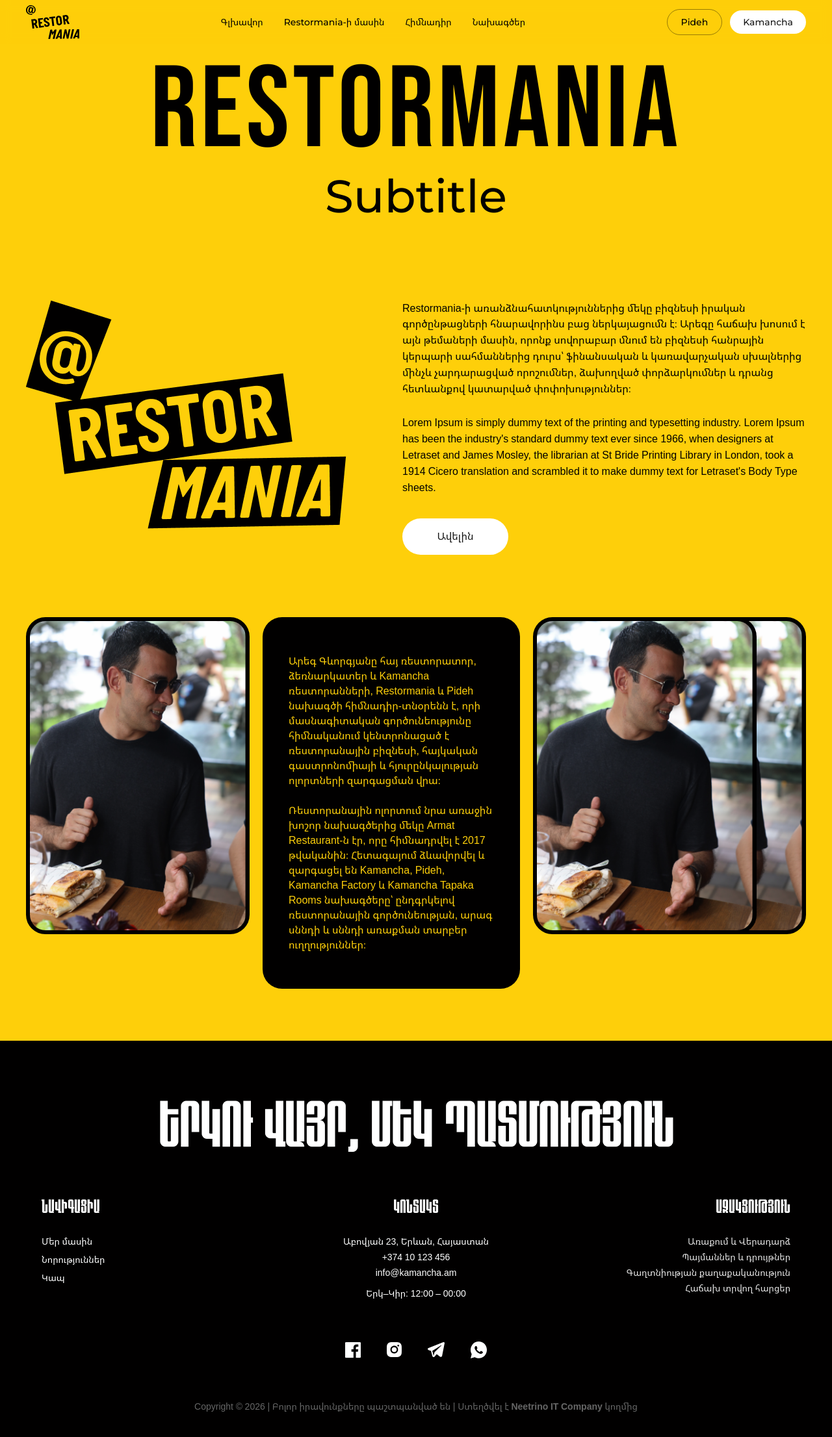
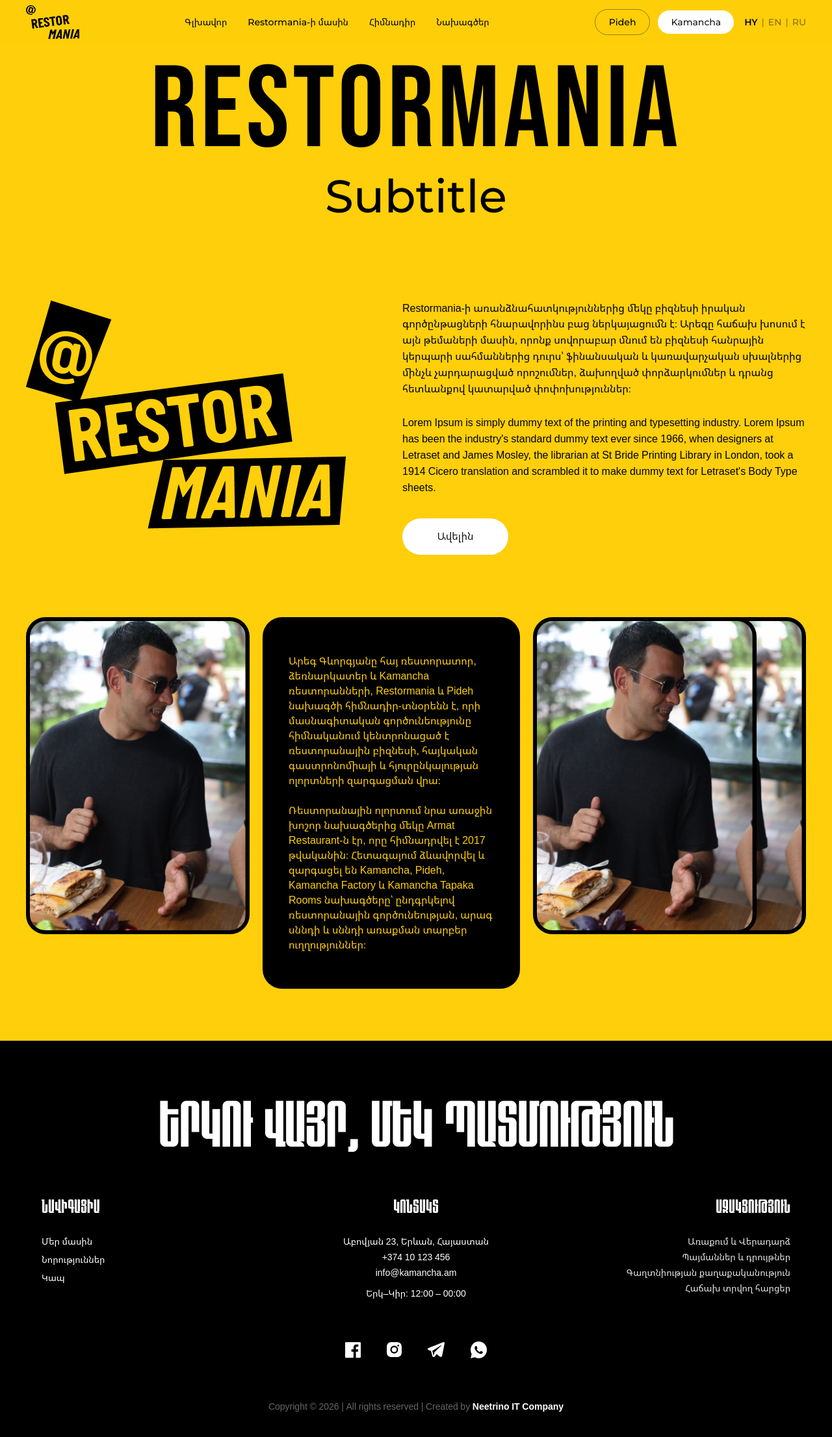
Before and after one commit to neetrino/restormania, a Next.js app: page / in a window 1280 px wide. Shown: the top 2212 px of the page at 65% size. Built offline with nearby package versions, Linux system fonts and the light colour scheme.

Commit message:
Add LanguageSwitcher component and update footer styles

```diff
--- a/src/components/footer/Footer.module.css
+++ b/src/components/footer/Footer.module.css
@@ -127,8 +127,13 @@
   text-align: center;
 }
 
-.copyright strong {
+.credit {
   font-weight: 700;
+  color: var(--color-white);
+}
+
+.credit:hover {
+  opacity: 0.85;
 }
 
 @media (max-width: 900px) {
--- a/src/components/footer/Footer.tsx
+++ b/src/components/footer/Footer.tsx
@@ -111,8 +111,15 @@
         </div>
 
         <p className={styles.copyright}>
-          Copyright © 2026 | Բոլոր իրավունքները պաշտպանված են | Ստեղծվել է{" "}
-          <strong>Neetrino IT Company</strong> կողմից
+          Copyright © 2026 | All rights reserved | Created by{" "}
+          <a
+            className={styles.credit}
+            href="https://neetrino.com"
+            target="_blank"
+            rel="noopener noreferrer"
+          >
+            Neetrino IT Company
+          </a>
         </p>
       </div>
     </footer>
--- a/src/components/header/Header.tsx
+++ b/src/components/header/Header.tsx
@@ -1,5 +1,6 @@
 import Image from "next/image";
 import { PillLink } from "@/components/ui/PillLink";
+import { LanguageSwitcher } from "./LanguageSwitcher";
 import styles from "./Header.module.css";
 
 const NAV_LINKS = [
@@ -39,6 +40,7 @@
           <PillLink href="#projects" variant="solid">
             Kamancha
           </PillLink>
+          <LanguageSwitcher />
         </div>
       </div>
     </header>
--- /dev/null
+++ b/src/components/header/LanguageSwitcher.module.css
@@ -0,0 +1,39 @@
+.switcher {
+  display: inline-flex;
+  align-items: center;
+  gap: 6px;
+  margin-left: 4px;
+}
+
+.item {
+  display: inline-flex;
+  align-items: center;
+  gap: 6px;
+}
+
+.divider {
+  font-family: var(--font-ui);
+  font-size: 14px;
+  font-weight: 500;
+  line-height: 20px;
+  color: var(--color-border-muted);
+}
+
+.button {
+  font-family: var(--font-ui);
+  font-size: 14px;
+  font-weight: 500;
+  line-height: 20px;
+  color: var(--color-black);
+  opacity: 0.45;
+  transition: opacity 0.2s ease;
+}
+
+.button[aria-pressed="true"] {
+  opacity: 1;
+  font-weight: 600;
+}
+
+.button:hover {
+  opacity: 0.8;
+}
--- /dev/null
+++ b/src/components/header/LanguageSwitcher.tsx
@@ -0,0 +1,37 @@
+"use client";
+
+import { useState } from "react";
+import styles from "./LanguageSwitcher.module.css";
+
+const LOCALES = [
+  { code: "hy", label: "HY" },
+  { code: "en", label: "EN" },
+  { code: "ru", label: "RU" },
+] as const;
+
+type LocaleCode = (typeof LOCALES)[number]["code"];
+
+export function LanguageSwitcher() {
+  const [locale, setLocale] = useState<LocaleCode>("hy");
+
+  return (
+    <div className={styles.switcher} role="group" aria-label="Language">
+      {LOCALES.map((item, index) => (
+        <span key={item.code} className={styles.item}>
+          {index > 0 ? <span className={styles.divider} aria-hidden>|</span> : null}
+          <button
+            type="button"
+            className={styles.button}
+            aria-pressed={locale === item.code}
+            onClick={() => {
+              setLocale(item.code);
+              document.documentElement.lang = item.code;
+            }}
+          >
+            {item.label}
+          </button>
+        </span>
+      ))}
+    </div>
+  );
+}
```
